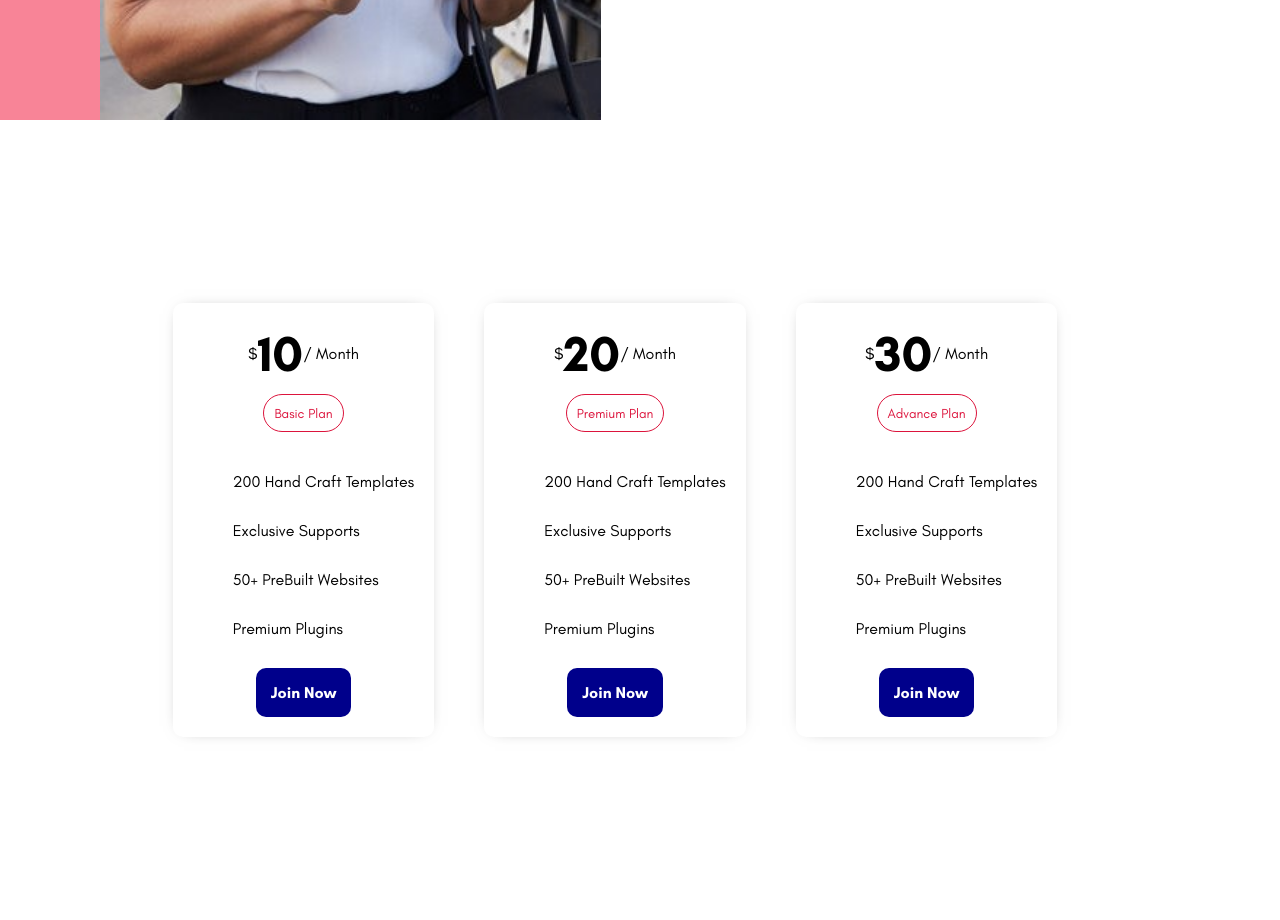
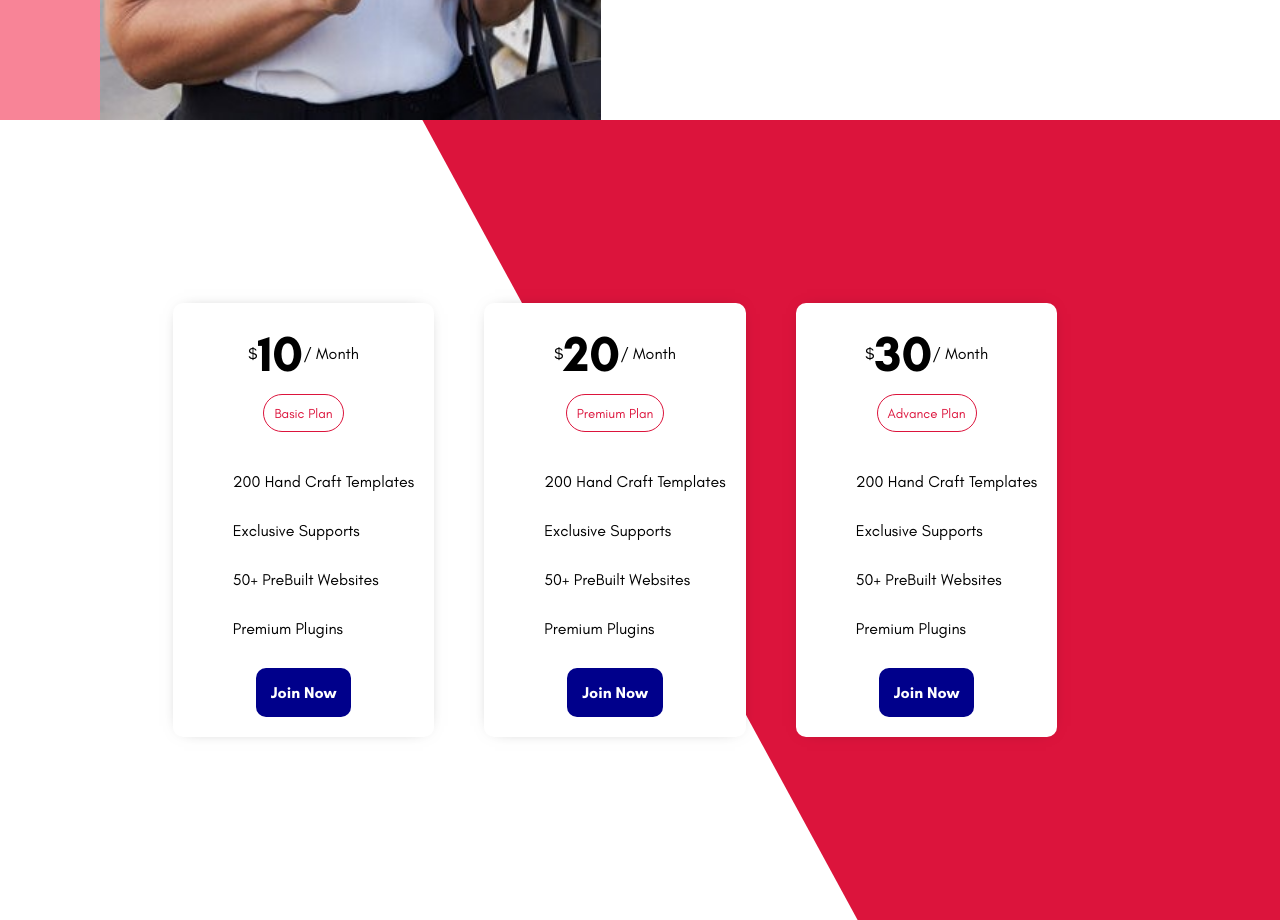
Before and after one commit to phantware/react-website, a React (Create React App) app: page / in a window 1280 px wide. Shown: the part 2280-3200 px from the top of the page. Built offline with nearby package versions, Linux system fonts and the light colour scheme.

Commit message:
PriceShape Created

```diff
--- a/src/App.js
+++ b/src/App.js
@@ -38,6 +38,11 @@ const ServiceShape = styled.div`
   clip-path: polygon(0% 0%, 33% 0%, 33% 100%, 0% 100%);
   background-color: #f88497;
 `
+const PriceShape = styled.div`
+  ${Shape}
+  clip-path: polygon(33% 0%, 100% 0%, 100% 100%, 67% 100%);
+  background-color: crimson;
+`
 function App() {
   return (
     <>
@@ -56,6 +61,7 @@ function App() {
       </Container>
       <Container>
         <Price />
+        <PriceShape />
       </Container>
     </>
   )
```
